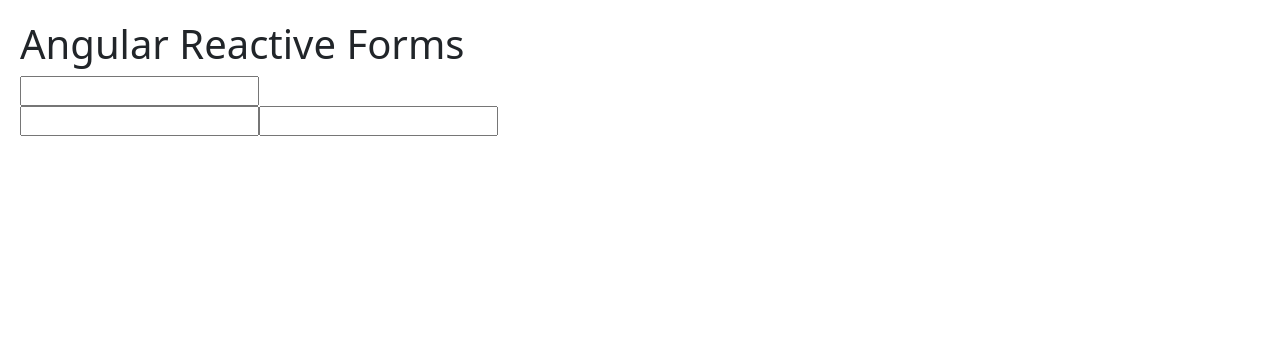
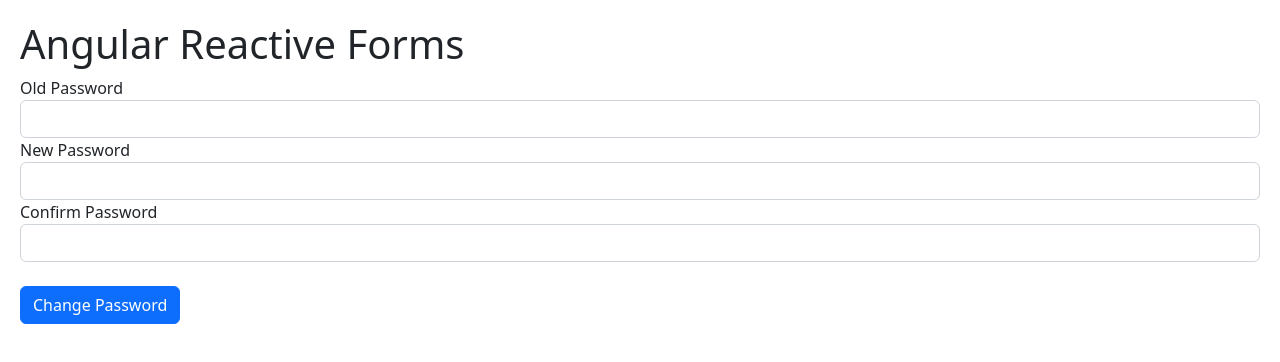
Before and after one commit to MotasemZiad/Angular-Bootcamp, an Angular app in the folder 01_getting_started/hello-world/: page / in a window 1280 px wide. Shown: the top 362 px of the page. Built offline with nearby package versions, Linux system fonts and the light colour scheme.

Commit message:
exercise solved #8

```diff
--- a/01_getting_started/hello-world/src/app/app.component.html
+++ b/01_getting_started/hello-world/src/app/app.component.html
@@ -1,2 +1,2 @@
 <h1>Angular Reactive Forms</h1>
-<new-course-form></new-course-form>
+<change-password-form></change-password-form>
--- a/01_getting_started/hello-world/src/app/app.module.ts
+++ b/01_getting_started/hello-world/src/app/app.module.ts
@@ -21,6 +21,7 @@ import { ContactFormComponent } from './contact-form/contact-form.component';
 import { NewCourseComponent } from './new-course/new-course.component';
 import { SignupFormComponent } from './signup-form/signup-form.component';
 import { NewCourseFormComponent } from './new-course-form/new-course-form.component';
+import { ChangePasswordFormComponent } from './change-password-form/change-password-form.component';
 
 @NgModule({
   declarations: [
@@ -40,7 +41,8 @@ import { NewCourseFormComponent } from './new-course-form/new-course-form.compon
     ContactFormComponent,
     NewCourseComponent,
     SignupFormComponent,
-    NewCourseFormComponent
+    NewCourseFormComponent,
+    ChangePasswordFormComponent
   ],
   imports: [
     BrowserModule,
--- /dev/null
+++ b/01_getting_started/hello-world/src/app/change-password-form/change-password-form.component.html
@@ -0,0 +1,29 @@
+<form [formGroup]="form">
+  <div class="form-group">
+    <label for="old-password">Old Password</label>
+    <input formControlName="oldPassword" id="old-password" type="password" class="form-control">
+    <div *ngIf="oldPassword!.touched && oldPassword!.invalid" class="alert alert-danger">
+      <div *ngIf="oldPassword!.errors!['required']">Old password is required!</div>
+      <div *ngIf="oldPassword!.errors!['invalidOldPassword']">Old password is NOT valid!</div>
+    </div>
+  </div>
+  <div class="form-group">
+    <label for="new-password">New Password</label>
+    <input formControlName="newPassword" id="new-password" type="password" class="form-control">
+    <div *ngIf="newPassword!.touched && newPassword!.invalid" class="alert alert-danger">
+      <div *ngIf="newPassword!.errors!['required']">New password is required!</div>
+    </div>
+  </div>
+  <div>
+    <label for="confirm-password">Confirm Password</label>
+    <input formControlName="confirmPassword" id="confirm-password" type="password" class="form-control">
+    <div *ngIf="confirmPassword!.touched && confirmPassword!.invalid" class="alert alert-danger">
+      <div *ngIf="confirmPassword!.errors!['required']">Confirm password is required!</div>
+    </div>
+    <div *ngIf="confirmPassword!.valid && form.invalid && form.errors!['mismatch']" class="alert alert-danger">
+      Passwords don't match
+    </div>
+  </div>
+  <br>
+  <button class="btn btn-primary" type="submit">Change Password</button>
+</form>
--- /dev/null
+++ b/01_getting_started/hello-world/src/app/change-password-form/change-password-form.component.ts
@@ -0,0 +1,31 @@
+import { Component } from '@angular/core';
+import { Validators, FormGroup, FormControl } from '@angular/forms';
+import { PasswordValidators } from '../common/validators/password.validators';
+
+@Component({
+  selector: 'change-password-form',
+  templateUrl: './change-password-form.component.html',
+  styleUrls: ['./change-password-form.component.css']
+})
+export class ChangePasswordFormComponent {
+  form = new FormGroup({
+    oldPassword: new FormControl('', Validators.required, PasswordValidators.validOldPassword),
+    newPassword: new FormControl('', Validators.required),
+    confirmPassword: new FormControl('', Validators.required),
+  }, {
+    validators: PasswordValidators.passwordsShouldMatch
+  })
+
+  public get oldPassword() {
+    return this.form.get('oldPassword')
+  }
+
+  public get newPassword() {
+    return this.form.get('newPassword')
+  }
+
+  public get confirmPassword() {
+    return this.form.get('confirmPassword')
+  }
+
+}
--- /dev/null
+++ b/01_getting_started/hello-world/src/app/common/validators/password.validators.ts
@@ -0,0 +1,23 @@
+import { AbstractControl, ValidationErrors, ValidatorFn } from '@angular/forms';
+export class PasswordValidators {
+  static validOldPassword(control: AbstractControl): Promise<ValidationErrors | null> {
+    return new Promise((resolve, reject) => {
+      setTimeout(() => {
+        if (control.value !== '12341234')
+          resolve({ invalidOldPassword: true })
+        else
+          resolve(null)
+      }, 2000);
+    })
+  }
+
+  static passwordsShouldMatch(control: AbstractControl): ValidationErrors | null {
+    const newPassword = control.get('newPassword')
+    const confirmPassword = control.get('confirmPassword')
+
+    if (newPassword && confirmPassword && newPassword.value !== confirmPassword.value)
+      return { mismatch: true }
+
+    return null
+  }
+}
```
Also changed, not shown: 01_getting_started/hello-world/src/app/change-password-form/change-password-form.component.css (added), 1 other file (tests, documents, lock files or other folders).
